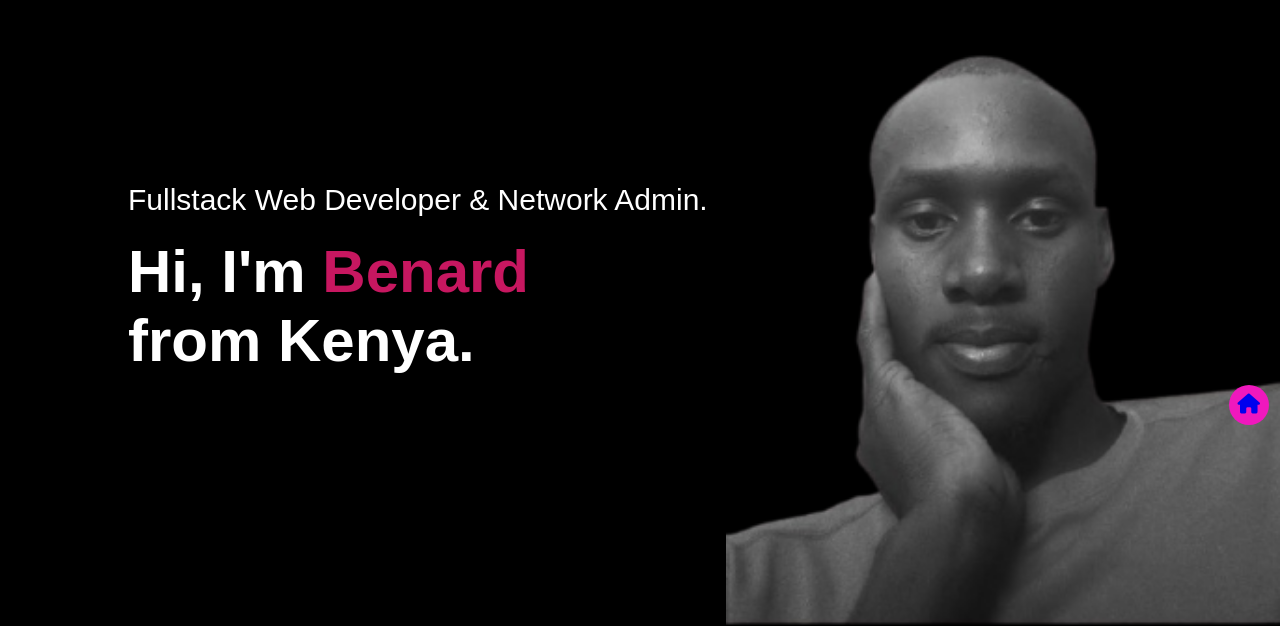
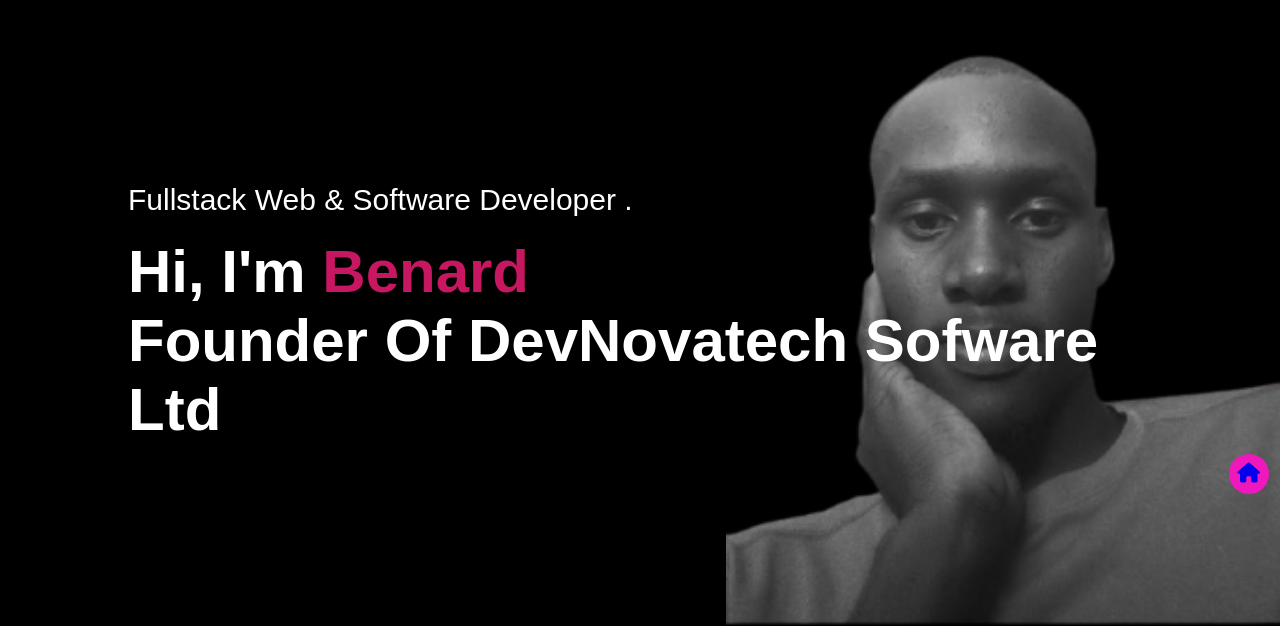
Before and after one commit to ongodobenard/portfolio-website, a plain HTML site: page index.html in a window 1280 px wide. Shown: the part 172-798 px from the top of the page. Drawn offline with Linux system fonts and the light colour scheme.

Commit message:
Update index.html

```diff
--- a/index.html
+++ b/index.html
@@ -30,8 +30,8 @@
 
                     </nav>
                        <div class="header-text">
-                        <P>Fullstack Web Developer & Network Admin.</P>
-                        <h1>Hi, I'm <span>Benard</span> <br> from Kenya.</h1>
+                        <P>Fullstack Web & Software Developer .</P>
+                        <h1>Hi, I'm <span>Benard</span> <br> Founder Of DevNovatech Sofware Ltd</h1>
 
 
 
```
